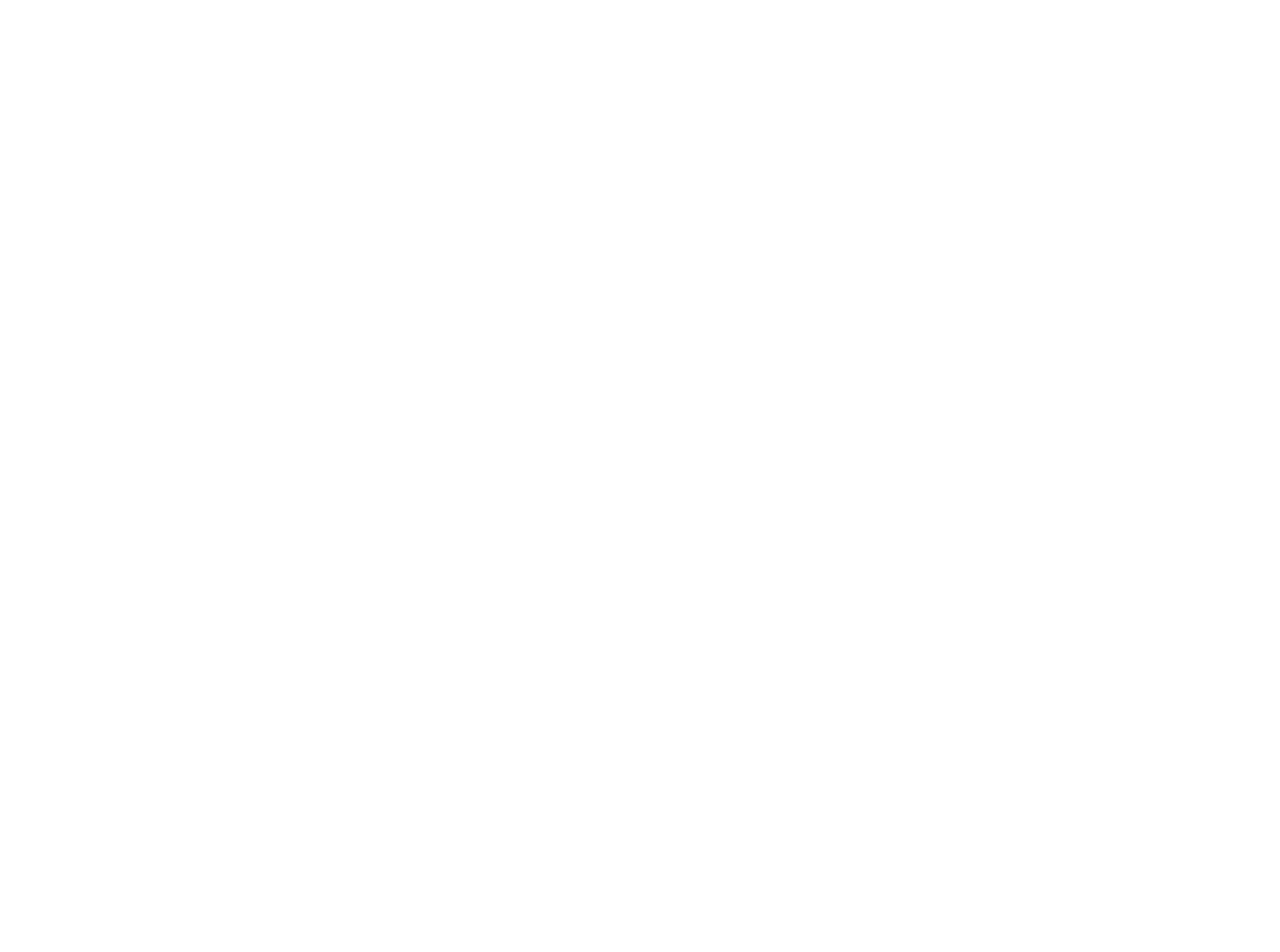
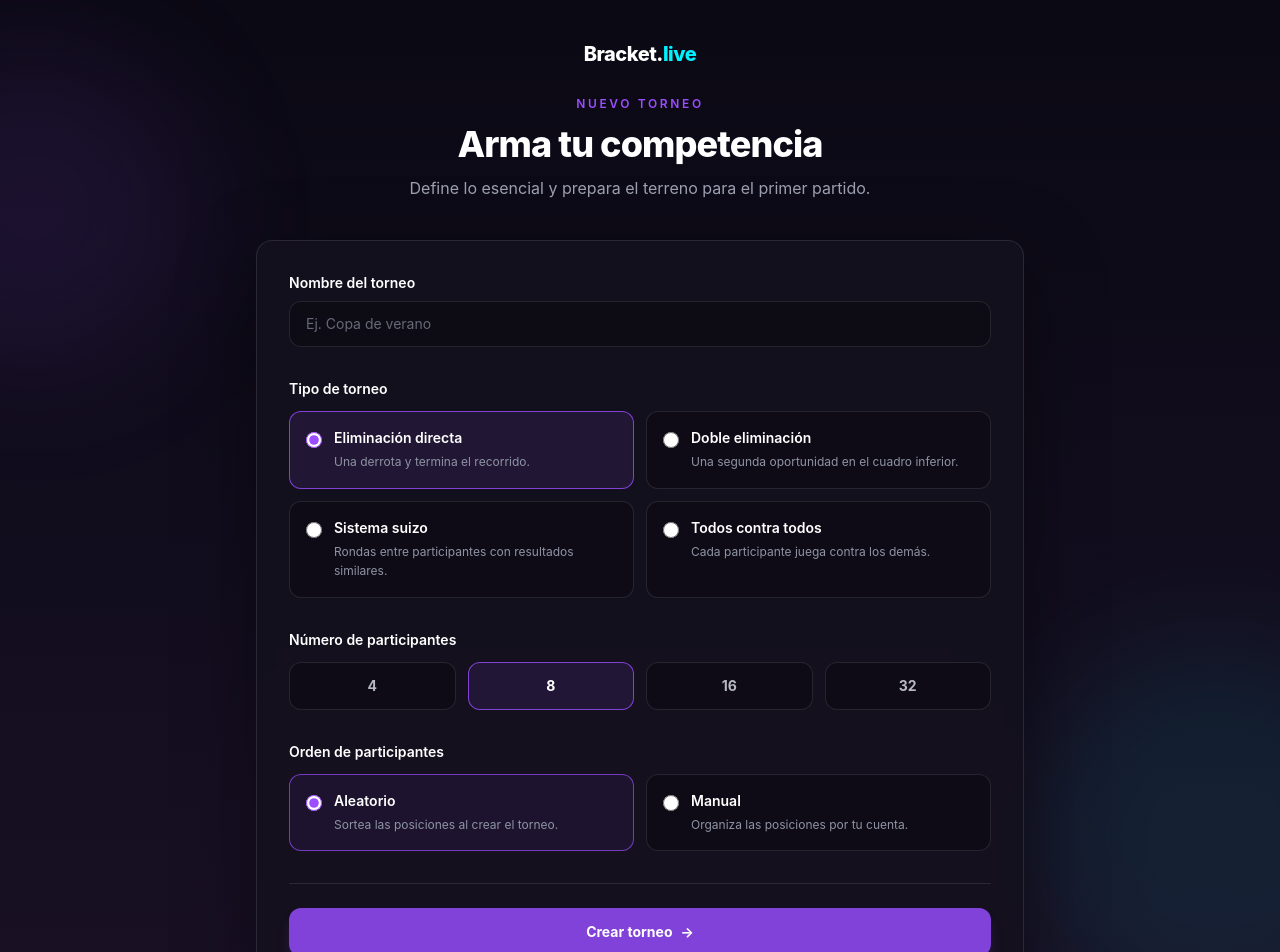
Before and after one commit to Bochit0/Tilinpiadas, a React (Vite) app in the folder bracket-live/: page /crear-torneo in a window 1280 px wide. Before the commit this address had no page. Shown: the top 952 px of the page. Before the commit the page ends 800 px from the top, so only its background shows below. Built offline with nearby package versions, Linux system fonts and the light colour scheme.

Commit message:
feat: crear formulario de torneo

```diff
--- a/bracket-live/src/App.jsx
+++ b/bracket-live/src/App.jsx
@@ -1,17 +1,18 @@
 import React from 'react';
 import { BrowserRouter as Router, Routes, Route } from 'react-router-dom';
 
-
 import Home from './pages/Home';
+import CreateTournament from './pages/CreateTournament';
 
 function App() {
   return (
     <Router>
       <Routes>
         <Route path="/" element={<Home />} />
+        <Route path="/crear-torneo" element={<CreateTournament />} />
       </Routes>
     </Router>
-  )
+  );
 }
 
 export default App;
--- /dev/null
+++ b/bracket-live/src/pages/CreateTournament.jsx
@@ -0,0 +1,205 @@
+import { useState } from 'react';
+import { useNavigate } from 'react-router-dom';
+
+const tournamentTypes = [
+  { value: 'single', label: 'Eliminación directa', detail: 'Una derrota y termina el recorrido.' },
+  { value: 'double', label: 'Doble eliminación', detail: 'Una segunda oportunidad en el cuadro inferior.' },
+  { value: 'swiss', label: 'Sistema suizo', detail: 'Rondas entre participantes con resultados similares.' },
+  { value: 'round-robin', label: 'Todos contra todos', detail: 'Cada participante juega contra los demás.' },
+];
+
+const participantCounts = [4, 8, 16, 32];
+const storageKey = 'bracketLiveTournament';
+
+export default function CreateTournament() {
+  const navigate = useNavigate();
+  const [tournamentName, setTournamentName] = useState('');
+  const [tournamentType, setTournamentType] = useState('single');
+  const [participantCount, setParticipantCount] = useState(8);
+  const [participantOrder, setParticipantOrder] = useState('random');
+  const [submitMessage, setSubmitMessage] = useState('');
+  const [submitError, setSubmitError] = useState(false);
+
+  function handleSubmit(event) {
+    event.preventDefault();
+
+    const trimmedName = tournamentName.trim();
+    if (!trimmedName) {
+      setSubmitError(true);
+      setSubmitMessage('Escribe un nombre para el torneo.');
+      return;
+    }
+
+    const isConfigurationValid =
+      tournamentTypes.some((type) => type.value === tournamentType) &&
+      participantCounts.includes(participantCount) &&
+      ['random', 'manual'].includes(participantOrder);
+
+    if (!isConfigurationValid) {
+      setSubmitError(true);
+      setSubmitMessage('Revisa las opciones seleccionadas antes de continuar.');
+      return;
+    }
+
+    const configuration = {
+      nombre: trimmedName,
+      tipo: tournamentType,
+      participantes: participantCount,
+      orden: participantOrder,
+    };
+
+    try {
+      localStorage.setItem(storageKey, JSON.stringify(configuration));
+      navigate('/admin');
+    } catch {
+      setSubmitError(true);
+      setSubmitMessage('No se pudo guardar la configuración. Revisa el almacenamiento del navegador.');
+    }
+  }
+
+  return (
+    <main className="relative flex min-h-screen items-center justify-center overflow-hidden bg-gradient-to-b from-[#0B0914] via-[#110D1D] to-[#1A1025] px-4 py-10 font-sans text-white sm:px-6">
+      <div aria-hidden="true" className="pointer-events-none absolute -left-32 top-12 h-80 w-80 rounded-full bg-[#9B4DFF]/10 blur-3xl" />
+      <div aria-hidden="true" className="pointer-events-none absolute -right-32 bottom-0 h-96 w-96 rounded-full bg-[#00F2FE]/8 blur-3xl" />
+
+      <section className="relative z-10 w-full max-w-3xl">
+        <header className="mb-8 text-center sm:mb-10">
+          <a href="/" className="mb-7 inline-block text-xl font-extrabold tracking-tight text-white">
+            Bracket.<span className="text-[#00F2FE]">live</span>
+          </a>
+          <p className="mb-3 text-xs font-semibold uppercase tracking-[0.22em] text-[#9B4DFF]">Nuevo torneo</p>
+          <h1 className="text-3xl font-extrabold tracking-tight sm:text-4xl">Arma tu competencia</h1>
+          <p className="mt-3 text-sm text-[#9DA1B1] sm:text-base">Define lo esencial y prepara el terreno para el primer partido.</p>
+        </header>
+
+        <form noValidate onSubmit={handleSubmit} className="rounded-2xl border border-white/10 bg-[#15111F]/90 p-5 shadow-[0_24px_80px_rgba(0,0,0,0.4)] backdrop-blur sm:p-8">
+          <div className="space-y-8">
+            <div>
+              <label htmlFor="tournament-name" className="mb-2 block text-sm font-semibold text-white">
+                Nombre del torneo
+              </label>
+              <input
+                id="tournament-name"
+                name="tournamentName"
+                type="text"
+                required
+                maxLength={60}
+                value={tournamentName}
+                onChange={(event) => {
+                  setTournamentName(event.target.value);
+                  setSubmitMessage('');
+                  setSubmitError(false);
+                }}
+                placeholder="Ej. Copa de verano"
+                className="w-full rounded-xl border border-white/10 bg-[#0D0B14] px-4 py-3 text-sm text-white outline-none transition placeholder:text-[#666979] focus:border-[#9B4DFF] focus:ring-2 focus:ring-[#9B4DFF]/20"
+              />
+            </div>
+
+            <fieldset>
+              <legend className="mb-3 text-sm font-semibold text-white">Tipo de torneo</legend>
+              <div className="grid gap-3 sm:grid-cols-2">
+                {tournamentTypes.map((type) => (
+                  <label
+                    key={type.value}
+                    className={`flex cursor-pointer gap-3 rounded-xl border p-4 transition ${
+                      tournamentType === type.value
+                        ? 'border-[#9B4DFF]/80 bg-[#9B4DFF]/10'
+                        : 'border-white/10 bg-[#0D0B14]/70 hover:border-white/20'
+                    }`}
+                  >
+                    <input
+                      type="radio"
+                      name="tournamentType"
+                      value={type.value}
+                      checked={tournamentType === type.value}
+                      onChange={() => {
+                        setTournamentType(type.value);
+                        setSubmitMessage('');
+                      }}
+                      className="mt-1 h-4 w-4 shrink-0 accent-[#9B4DFF]"
+                    />
+                    <span>
+                      <span className="block text-sm font-semibold text-white">{type.label}</span>
+                      <span className="mt-1 block text-xs leading-relaxed text-[#8E94A5]">{type.detail}</span>
+                    </span>
+                  </label>
+                ))}
+              </div>
+            </fieldset>
+
+            <fieldset>
+              <legend className="mb-3 text-sm font-semibold text-white">Número de participantes</legend>
+              <div className="grid grid-cols-4 gap-2 sm:gap-3">
+                {participantCounts.map((count) => (
+                  <label key={count} className="cursor-pointer">
+                    <input
+                      type="radio"
+                      name="participantCount"
+                      value={count}
+                      checked={participantCount === count}
+                      onChange={() => {
+                        setParticipantCount(count);
+                        setSubmitMessage('');
+                      }}
+                      className="peer sr-only"
+                    />
+                    <span className="flex h-12 items-center justify-center rounded-xl border border-white/10 bg-[#0D0B14]/70 text-sm font-bold text-[#B6B8C4] transition hover:border-white/20 peer-checked:border-[#9B4DFF]/80 peer-checked:bg-[#9B4DFF]/10 peer-checked:text-white peer-focus-visible:outline peer-focus-visible:outline-2 peer-focus-visible:outline-offset-2 peer-focus-visible:outline-[#9B4DFF]">
+                      {count}
+                    </span>
+                  </label>
+                ))}
+              </div>
+            </fieldset>
+
+            <fieldset>
+              <legend className="mb-3 text-sm font-semibold text-white">Orden de participantes</legend>
+              <div className="grid gap-3 sm:grid-cols-2">
+                {[{ value: 'random', label: 'Aleatorio', detail: 'Sortea las posiciones al crear el torneo.' }, { value: 'manual', label: 'Manual', detail: 'Organiza las posiciones por tu cuenta.' }].map((option) => (
+                  <label
+                    key={option.value}
+                    className={`flex cursor-pointer gap-3 rounded-xl border p-4 transition ${
+                      participantOrder === option.value
+                        ? 'border-[#9B4DFF]/70 bg-[#9B4DFF]/[0.07]'
+                        : 'border-white/10 bg-[#0D0B14]/70 hover:border-white/20'
+                    }`}
+                  >
+                    <input
+                      type="radio"
+                      name="participantOrder"
+                      value={option.value}
+                      checked={participantOrder === option.value}
+                      onChange={() => {
+                        setParticipantOrder(option.value);
+                        setSubmitMessage('');
+                      }}
+                      className="mt-1 h-4 w-4 shrink-0 accent-[#9B4DFF]"
+                    />
+                    <span>
+                      <span className="block text-sm font-semibold text-white">{option.label}</span>
+                      <span className="mt-1 block text-xs leading-relaxed text-[#8E94A5]">{option.detail}</span>
+                    </span>
+                  </label>
+                ))}
+              </div>
+            </fieldset>
+          </div>
+
+          <div className="mt-8 border-t border-white/10 pt-6">
+            {submitMessage && (
+              <p role={submitError ? 'alert' : 'status'} className={`mb-4 text-sm ${submitError ? 'text-rose-300' : 'text-[#C4A1FF]'}`}>
+                {submitMessage}
+              </p>
+            )}
+            <button
+              type="submit"
+              className="flex w-full items-center justify-center gap-2 rounded-xl bg-[#8042D8] px-5 py-3.5 text-sm font-bold text-white shadow-lg shadow-[#9B4DFF]/20 transition hover:bg-[#9255E8] focus-visible:outline focus-visible:outline-2 focus-visible:outline-offset-2 focus-visible:outline-[#C4A1FF] active:scale-[0.99]"
+            >
+              Crear torneo
+              <span aria-hidden="true">→</span>
+            </button>
+          </div>
+        </form>
+      </section>
+    </main>
+  );
+}
--- a/bracket-live/src/pages/Home.jsx
+++ b/bracket-live/src/pages/Home.jsx
@@ -30,7 +30,7 @@
         <ActionCard
           title="Crear un torneo"
           description="Configura llaves, equipos y controla los resultados en tiempo real."
-          href="/admin"
+          href="/crear-torneo"
           accentColor="#9B4DFF" // Púrpura vibrante
           delay={0.2}
           icon={
```
